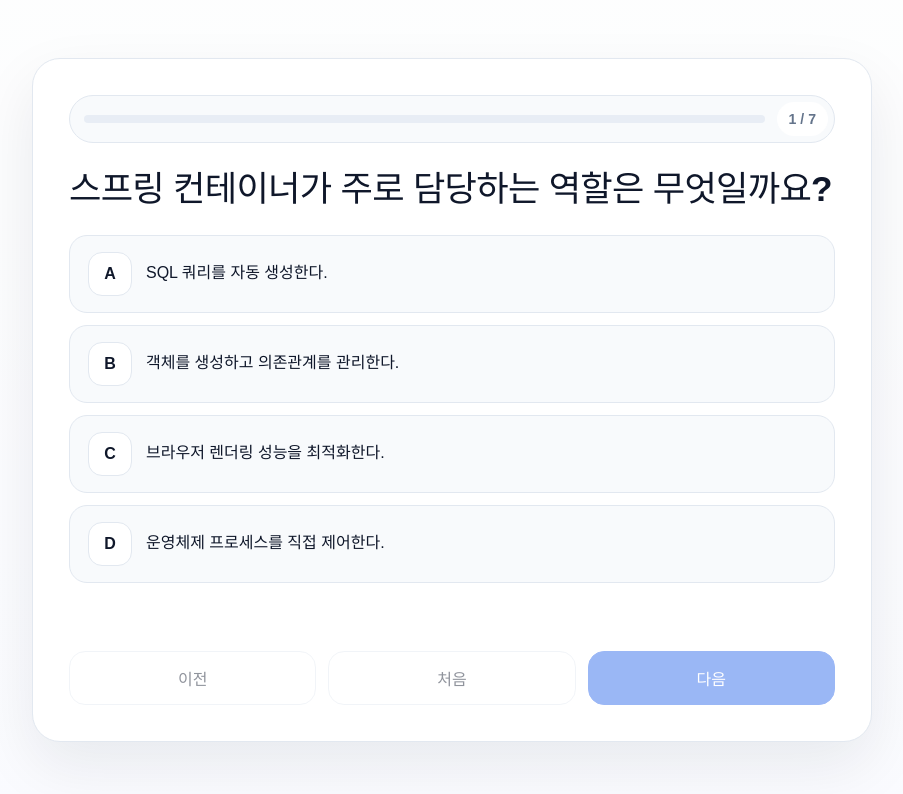
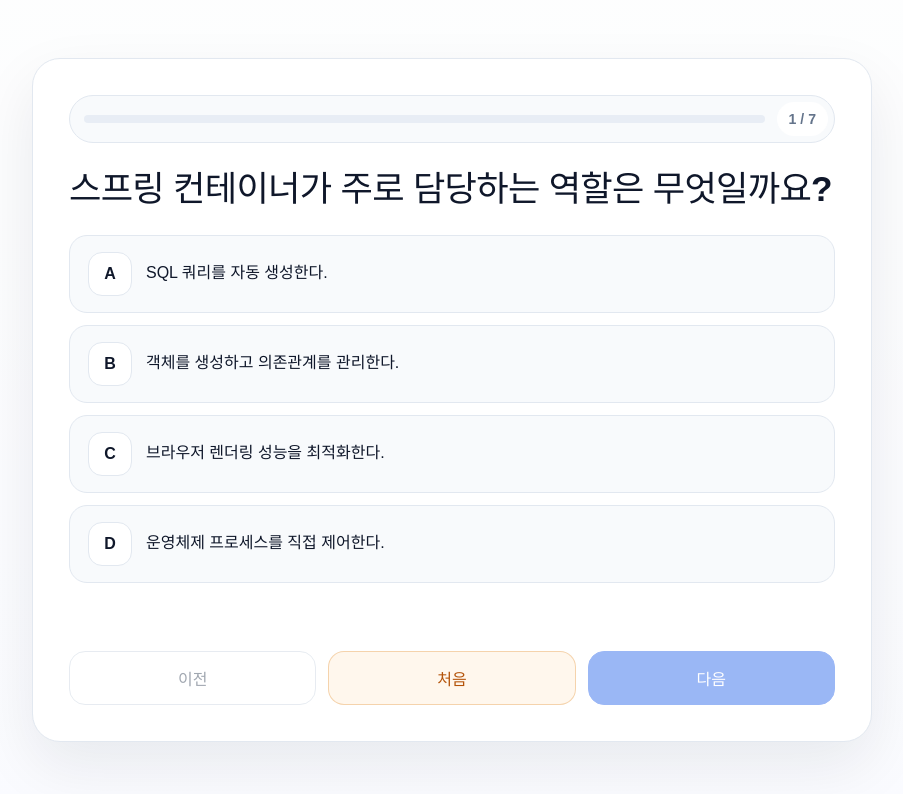
Before and after one commit to f-api/f-api, a React (Vite) app in the folder quiz/source/: page / in a window 1280 px wide. Shown: the top 794 px of the page, without its empty margins (188-1091 px from the left). Built offline with nearby package versions, Linux system fonts and the light colour scheme.

Commit message:
Refine quiz choice states and nav buttons

```diff
--- a/quiz/source/src/App.jsx
+++ b/quiz/source/src/App.jsx
@@ -33,10 +33,14 @@ function App() {
     document.title = appTitle;
   }, [appTitle]);
 
-  useEffect(() => {
+  const resetCurrentQuestionState = () => {
     setSelectedIndex(null);
     setRevealed(false);
     setWrongAttempts([]);
+  };
+
+  useEffect(() => {
+    resetCurrentQuestionState();
   }, [currentIndex]);
 
   const handleOptionClick = (index) => {
@@ -68,6 +72,7 @@ function App() {
 
   const handleRestart = () => {
     setCurrentIndex(0);
+    resetCurrentQuestionState();
   };
 
   return (
@@ -121,6 +126,7 @@ function App() {
                     className={className}
                     onClick={() => handleOptionClick(index)}
                     aria-pressed={isActive}
+                    disabled={revealed}
                   >
                     <span className="option-letter">{LETTERS[index]}</span>
                     <span className="option-text">{option}</span>
@@ -160,7 +166,7 @@ function App() {
         <footer className="footer-row">
           <button
             type="button"
-            className="ghost-button"
+            className="action-button previous-button"
             onClick={handlePrevious}
             disabled={!hasQuizzes || currentIndex === 0}
           >
@@ -169,16 +175,16 @@ function App() {
 
           <button
             type="button"
-            className="ghost-button"
+            className="action-button reset-button"
             onClick={handleRestart}
-            disabled={!hasQuizzes || currentIndex === 0}
+            disabled={!hasQuizzes}
           >
             처음
           </button>
 
           <button
             type="button"
-            className="primary-button"
+            className="action-button next-button"
             onClick={handleNext}
             disabled={!hasQuizzes || !revealed || isLastQuestion}
           >
--- a/quiz/source/src/styles.css
+++ b/quiz/source/src/styles.css
@@ -156,11 +156,15 @@ button {
     box-shadow 160ms ease;
 }
 
-.option-button:not(.option-button-active):not(.option-button-wrong):not(.option-button-correct):hover {
+.option-button:not(:disabled):not(.option-button-active):not(.option-button-wrong):not(.option-button-correct):hover {
   transform: translateY(-1px);
   border-color: var(--accent-border);
   background: var(--surface);
   box-shadow: 0 10px 24px rgba(15, 23, 42, 0.06);
+}
+
+.option-button:disabled {
+  cursor: default;
 }
 
 .option-button-active {
@@ -282,8 +286,7 @@ button {
   gap: 12px;
 }
 
-.primary-button,
-.ghost-button {
+.action-button {
   width: 100%;
   min-height: 52px;
   padding: 14px 18px;
@@ -300,35 +303,45 @@ button {
     color 160ms ease;
 }
 
-.primary-button {
+.previous-button {
+  border-color: #cbd5e1;
+  background: var(--surface);
+  color: #334155;
+}
+
+.reset-button {
+  border-color: rgba(217, 119, 6, 0.28);
+  background: #fff7ed;
+  color: #b45309;
+}
+
+.next-button {
   border-color: var(--accent);
   background: var(--accent);
   color: #ffffff;
   box-shadow: 0 12px 24px rgba(37, 99, 235, 0.2);
 }
 
-.ghost-button {
-  background: var(--surface);
-  color: var(--text);
-}
-
-.primary-button:hover,
-.ghost-button:hover {
+.action-button:hover {
   transform: translateY(-1px);
 }
 
-.ghost-button:hover {
-  border-color: #cbd5e1;
+.previous-button:hover {
+  border-color: #94a3b8;
   background: var(--surface-muted);
 }
 
-.primary-button:hover {
+.reset-button:hover {
+  border-color: rgba(217, 119, 6, 0.38);
+  background: #ffedd5;
+}
+
+.next-button:hover {
   background: #1d4ed8;
   border-color: #1d4ed8;
 }
 
-.primary-button:disabled,
-.ghost-button:disabled {
+.action-button:disabled {
   opacity: 0.46;
   cursor: not-allowed;
   transform: none;
```
Also changed, not shown: 1 other file (tests, documents, lock files or other folders).
